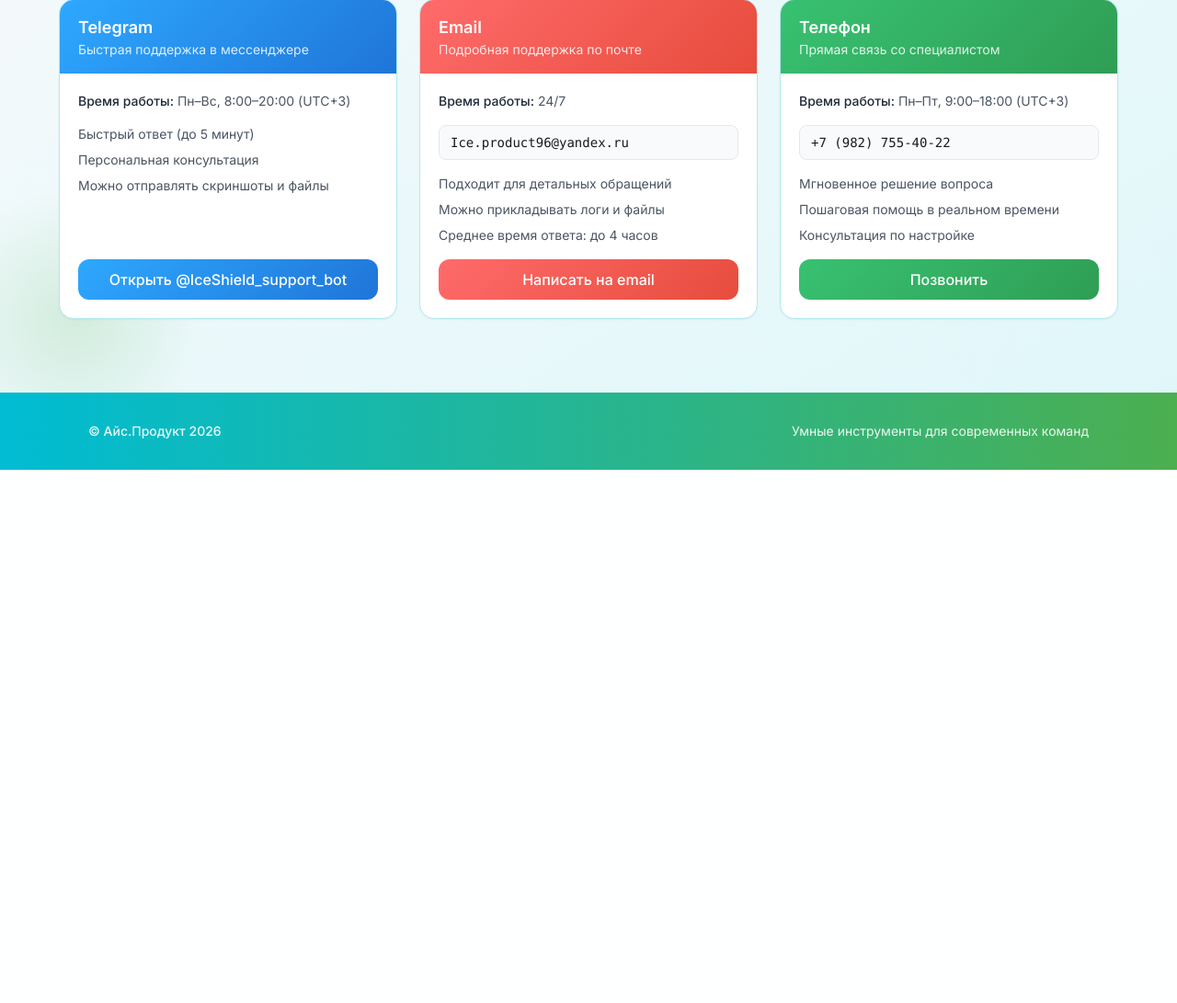
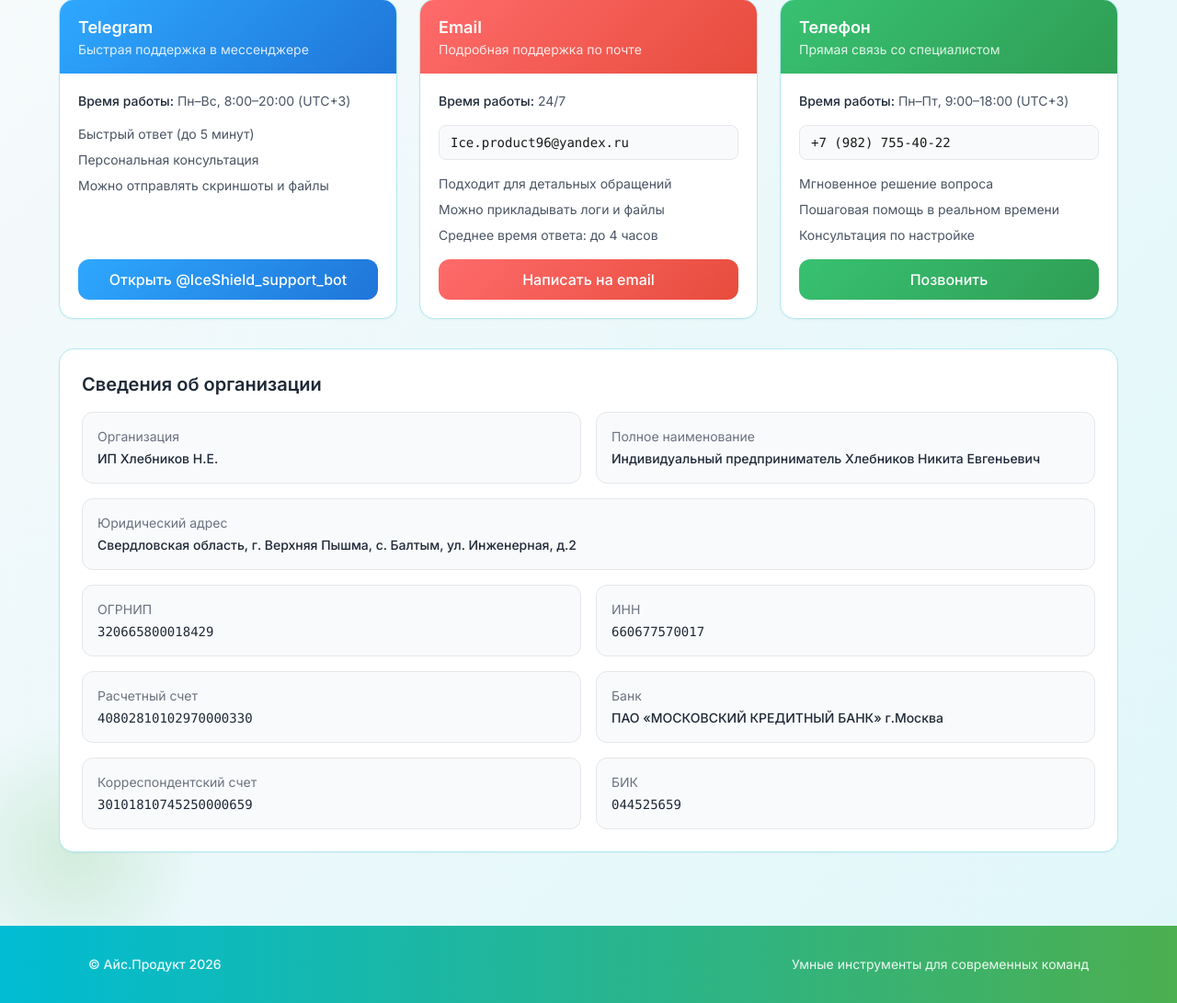
Before and after one commit to ice-product96/IceProductSite, a FastAPI app: page /contacts in a window 1280 px wide. Shown: the part 422-1513 px from the top of the page at 92% size. Before the commit the page ends 933 px from the top, so only its background shows below. Run offline with FastAPI, Linux system fonts and the light colour scheme; data comes from the database, SQL or seed files in the repository; some libraries are stand-ins or nearby versions.

Commit message:
Юрданные

```diff
--- a/templates/contacts.html
+++ b/templates/contacts.html
@@ -97,6 +97,48 @@
         </div>
       </article>
     </div>
+
+    <div class="mt-8 bg-white border border-ice-200 rounded-2xl p-5 sm:p-6 shadow-sm">
+      <h2 class="text-xl font-semibold text-gray-800 mb-4">Сведения об организации</h2>
+      <div class="grid grid-cols-1 md:grid-cols-2 gap-4 text-sm">
+        <div class="bg-gray-50 border border-gray-200 rounded-xl p-4">
+          <p class="text-gray-500 mb-1">Организация</p>
+          <p class="font-medium text-gray-800">ИП Хлебников Н.Е.</p>
+        </div>
+        <div class="bg-gray-50 border border-gray-200 rounded-xl p-4">
+          <p class="text-gray-500 mb-1">Полное наименование</p>
+          <p class="font-medium text-gray-800">Индивидуальный предприниматель Хлебников Никита Евгеньевич</p>
+        </div>
+        <div class="bg-gray-50 border border-gray-200 rounded-xl p-4 md:col-span-2">
+          <p class="text-gray-500 mb-1">Юридический адрес</p>
+          <p class="font-medium text-gray-800">Свердловская область, г. Верхняя Пышма, с. Балтым, ул. Инженерная, д.2</p>
+        </div>
+        <div class="bg-gray-50 border border-gray-200 rounded-xl p-4">
+          <p class="text-gray-500 mb-1">ОГРНИП</p>
+          <p class="font-mono text-gray-800">320665800018429</p>
+        </div>
+        <div class="bg-gray-50 border border-gray-200 rounded-xl p-4">
+          <p class="text-gray-500 mb-1">ИНН</p>
+          <p class="font-mono text-gray-800">660677570017</p>
+        </div>
+        <div class="bg-gray-50 border border-gray-200 rounded-xl p-4">
+          <p class="text-gray-500 mb-1">Расчетный счет</p>
+          <p class="font-mono text-gray-800">40802810102970000330</p>
+        </div>
+        <div class="bg-gray-50 border border-gray-200 rounded-xl p-4">
+          <p class="text-gray-500 mb-1">Банк</p>
+          <p class="font-medium text-gray-800">ПАО «МОСКОВСКИЙ КРЕДИТНЫЙ БАНК» г.Москва</p>
+        </div>
+        <div class="bg-gray-50 border border-gray-200 rounded-xl p-4">
+          <p class="text-gray-500 mb-1">Корреспондентский счет</p>
+          <p class="font-mono text-gray-800">30101810745250000659</p>
+        </div>
+        <div class="bg-gray-50 border border-gray-200 rounded-xl p-4">
+          <p class="text-gray-500 mb-1">БИК</p>
+          <p class="font-mono text-gray-800">044525659</p>
+        </div>
+      </div>
+    </div>
   </div>
 </section>
 {% endblock %}
```
Also changed, not shown: 1 other file.
